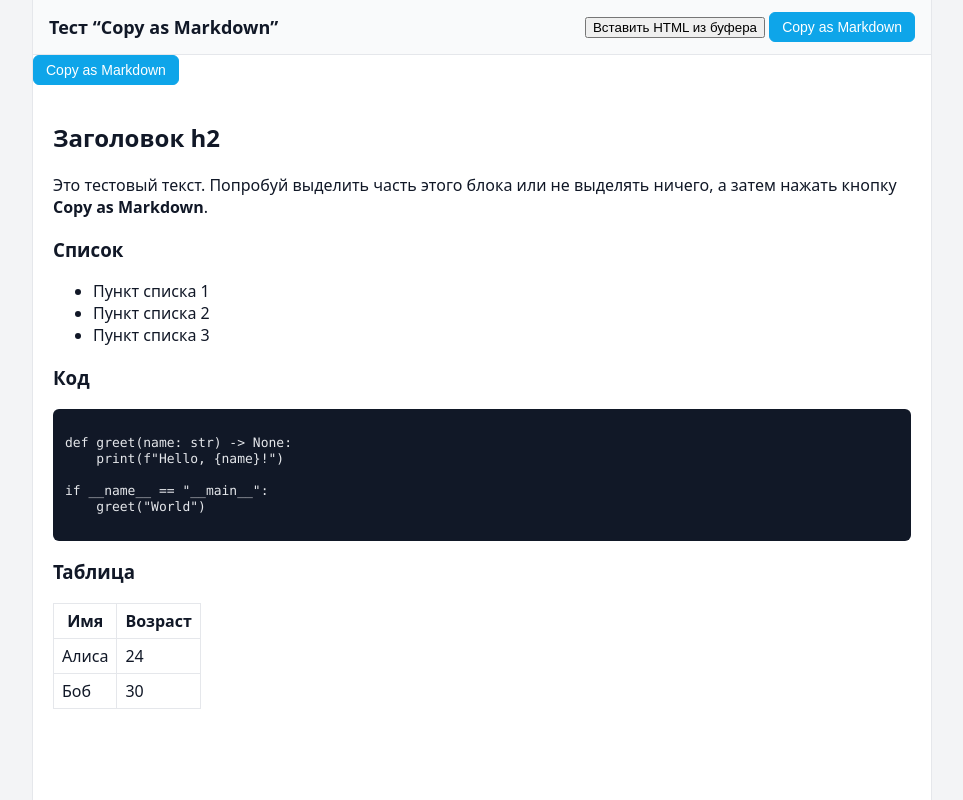
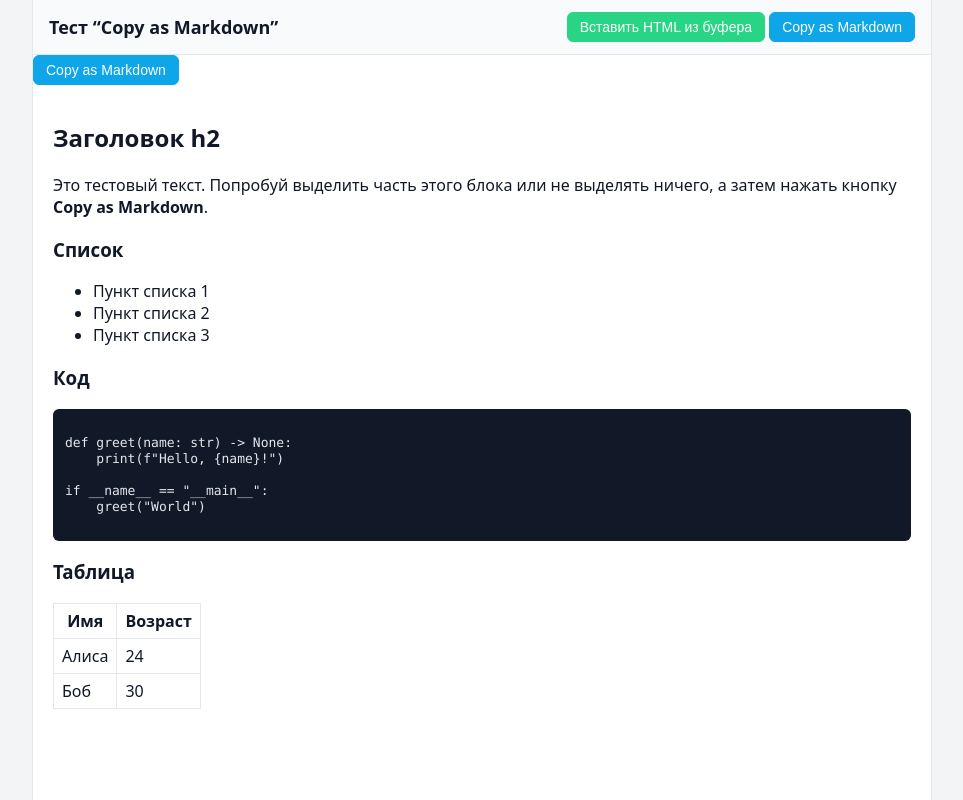
Before and after one commit to hamelumster/smart-copy-from-ai-chats, a plain HTML site: page index.html in a window 1280 px wide. Shown: the whole page, without its empty margins (158-1121 px from the left). Drawn offline with nearby package versions, Linux system fonts and the light colour scheme.

Commit message:
add paste btn style

```diff
--- a/css/styles.css
+++ b/css/styles.css
@@ -46,6 +46,20 @@ body {
   filter: brightness(0.95);
 }
 
+#pasteHtmlBtn {
+  padding: 6px 12px;
+  border-radius: 6px;
+  border: 1px solid #27d584;
+  background: #27d584;
+  color: white;
+  cursor: pointer;
+  font-size: 14px;
+}
+
+#pasteHtmlBtn:hover {
+  filter: brightness(0.95)
+}
+
 .content {
   padding: 16px 20px 40px;
 }
```
